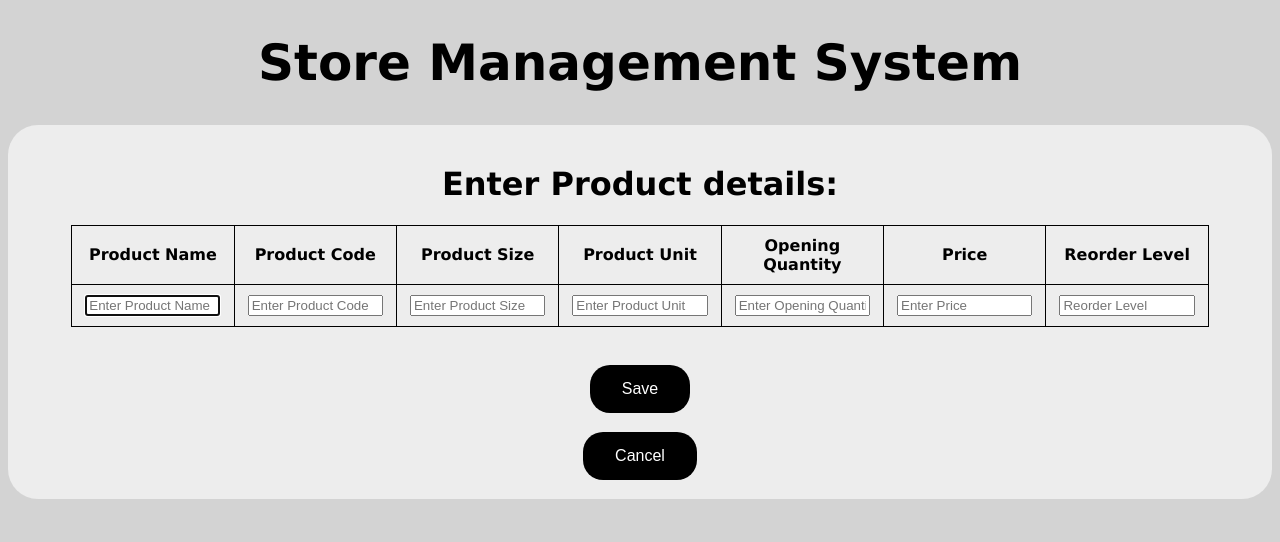
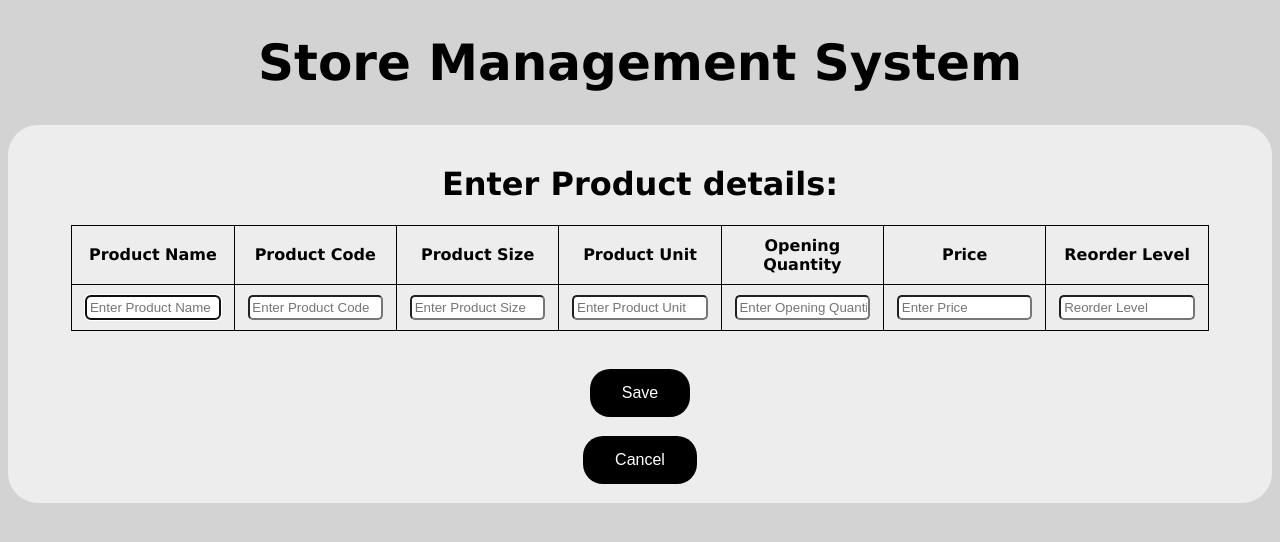
Before and after one commit to faashes/stock-management, a Django app: page /addproduct in a window 1280 px wide. Shown: the top 542 px of the page. Run offline with Django 3.2, Linux system fonts and the light colour scheme.

Commit message:
Initial commit

```diff
--- a/storedb/templates/addproduct.html
+++ b/storedb/templates/addproduct.html
@@ -3,6 +3,16 @@
 <style>
 table{
 width: 90%;
+}
+input{
+
+padding-top: 2%;
+padding-left: 2%;
+padding-right: 1%;
+padding-bottom: 2%;
+
+border-radius: 5px;
+
 }
 
 </style>
```
